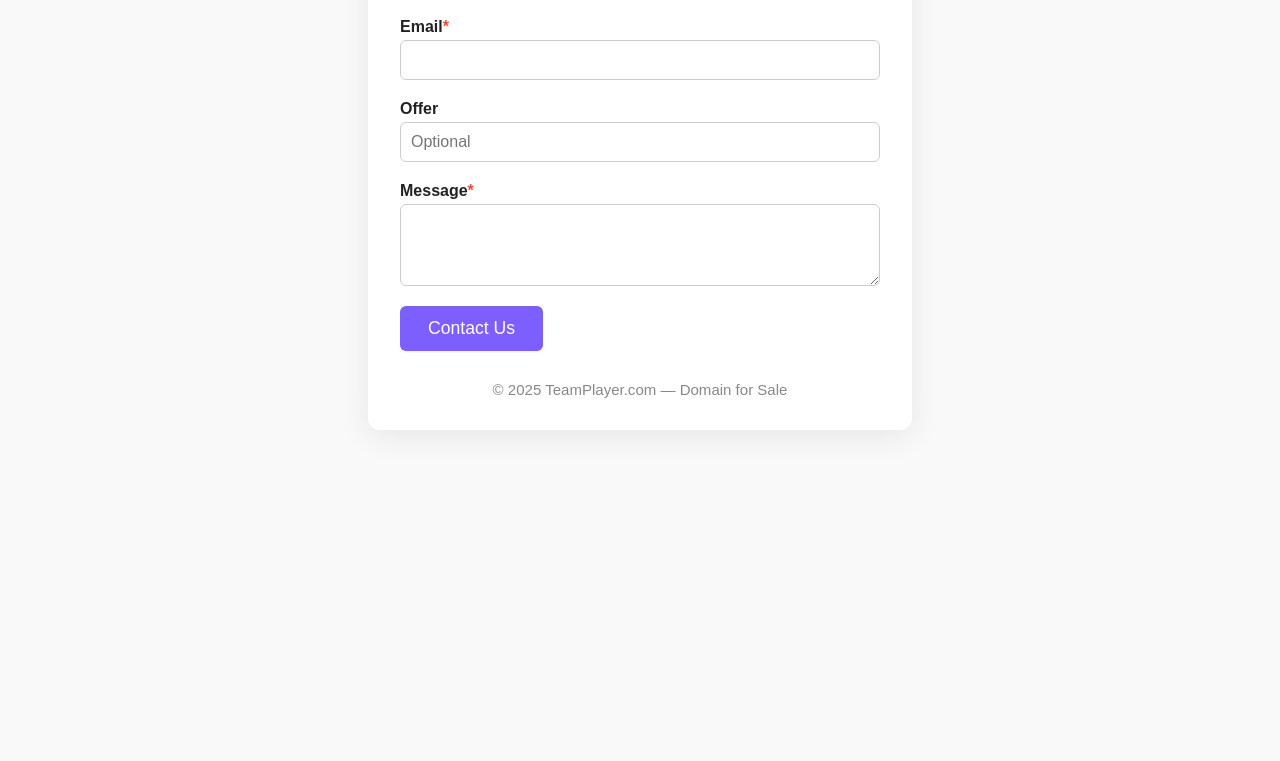
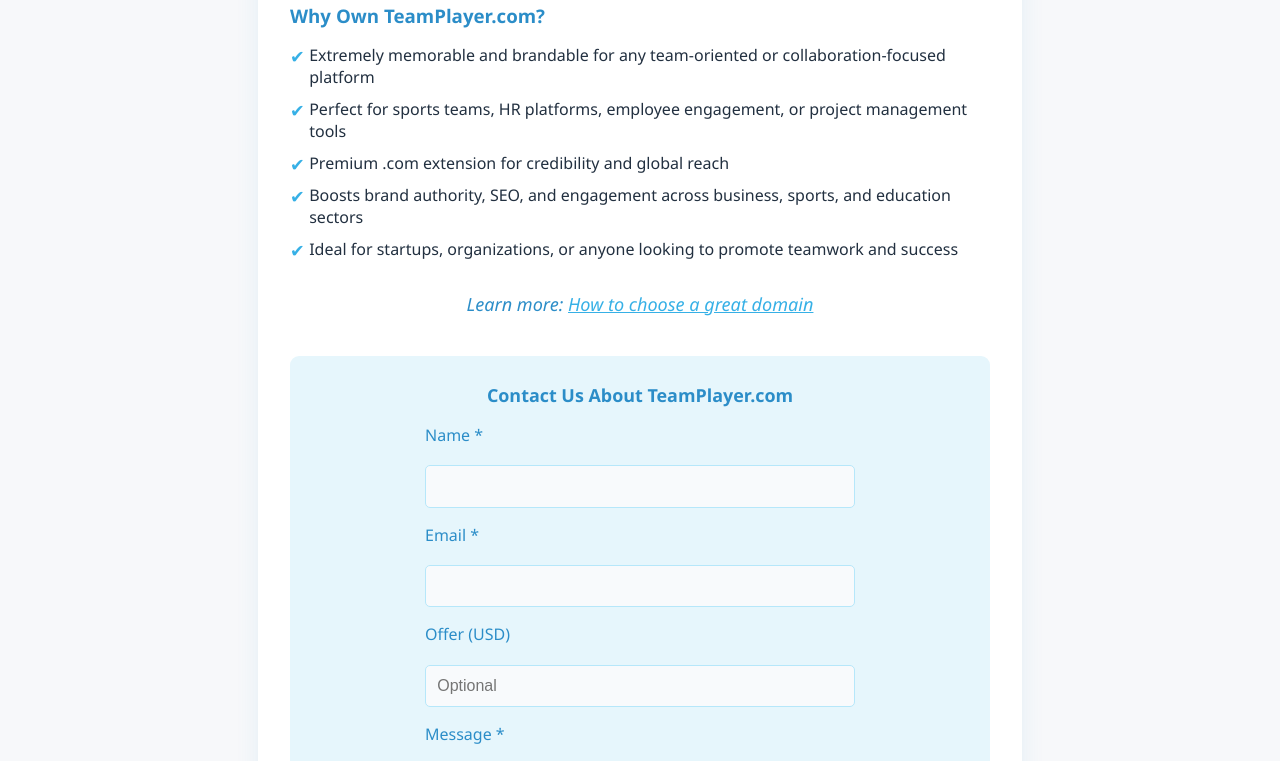
Before and after one commit to Schnyarp/TeamPlayercom, a plain HTML site: page index.html in a window 1280 px wide. Shown: the part 304-1065 px from the top of the page. Before the commit the page ends 800 px from the top, so only its background shows below. Drawn offline with Linux system fonts and the light colour scheme.

Commit message:
Add files via upload

```diff
--- a/index.html
+++ b/index.html
@@ -2,95 +2,236 @@
 <html lang="en">
 <head>
     <meta charset="UTF-8">
-  <title>TeamPlayer.com — Domain for Sale</title>
-  <meta name="viewport" content="width=device-width, initial-scale=1">
-  <meta name="description" content="TeamPlayer.com is a premium domain name available for sale. Contact us to make your offer.">
-  <meta name="keywords" content="TeamPlayer.com, domain for sale, premium domain, buy domain, contact">
+    <meta name="viewport" content="width=device-width, initial-scale=1.0">
+    <title>TeamPlayer.com – Premium Domain For Sale</title>
+    <meta name="description" content="TeamPlayer.com is a premium, memorable domain now available for purchase. The perfect name for your next team management, collaboration, sports, or HR project.">
     <style>
         body {
-      font-family: Arial, sans-serif;
-      background: #f9f9f9;
-      margin: 0; padding: 0;
-      color: #222;
+            font-family: 'Segoe UI', Arial, sans-serif;
+            background: #f7f8fa;
+            margin: 0;
+            padding: 0;
+            color: #223040;
         }
-    .container {
-      max-width: 480px;
-      margin: 60px auto;
-      background: #fff;
-      padding: 32px;
-      border-radius: 12px;
-      box-shadow: 0 6px 32px rgba(0,0,0,0.08);
+        header {
+            background: #2b8dc8;
+            color: #fff;
+            padding: 2.1rem 0 1.4rem 0;
             text-align: center;
         }
-    h1 {
-      font-size: 2.2em;
-      margin-bottom: 0.3em;
+        header h1 {
+            margin: 0;
+            font-size: 2.6rem;
+            letter-spacing: 1px;
         }
-    p {
-      margin-bottom: 2em;
-      color: #444;
+        header p {
+            margin: 0.7rem 0 0 0;
+            font-size: 1.18rem;
+            color: #b6e7fa;
         }
-    form {
-      text-align: left;
+        main {
+            max-width: 700px;
+            margin: 2.5rem auto;
+            background: #fff;
+            border-radius: 12px;
+            box-shadow: 0 4px 24px rgba(43,141,200,0.09);
+            padding: 2.5rem 2rem 2rem 2rem;
         }
-    label {
-      display: block;
-      margin-bottom: 0.3em;
-      font-weight: bold;
+        .for-sale {
+            text-align: center;
+            font-size: 2.1rem;
+            margin-bottom: 2rem;
+            color: #2b8dc8;
+            font-weight: 700;
         }
-    input, textarea {
-      width: 100%;
-      padding: 10px;
-      margin-bottom: 1.2em;
-      border: 1px solid #ccc;
-      border-radius: 6px;
-      font-size: 1em;
-      box-sizing: border-box;
-      outline: none;
-      transition: border-color .2s;
+        .features {
+            margin: 2rem 0;
         }
-    input:focus, textarea:focus {
-      border-color: #7d5fff;
+        .features h2 {
+            color: #2b8dc8;
+            font-size: 1.17rem;
+            margin-bottom: 1rem;
         }
-    button {
-      background: #7d5fff;
+        .features ul {
+            list-style: none;
+            padding: 0;
+        }
+        .features li {
+            margin: 0.62rem 0;
+            padding-left: 1.2rem;
+            position: relative;
+        }
+        .features li::before {
+            content: "✔";
+            color: #36b0e6;
+            font-size: 1.1em;
+            position: absolute;
+            left: 0;
+        }
+        .inquiry-form-section {
+            margin: 2.5rem 0 0 0;
+            padding: 1.7rem 1.1rem 1.1rem 1.1rem;
+            background: #e6f6fc;
+            border-radius: 9px;
+        }
+        .inquiry-form-section h3 {
+            margin-top: 0;
+            color: #2b8dc8;
+            font-size: 1.12rem;
+            text-align: center;
+            margin-bottom: 1.08rem;
+        }
+        .info-article {
+            text-align: center;
+            margin-bottom: 1.7rem;
+            font-size: 1.13rem;
+            color: #2b8dc8;
+            font-style: italic;
+        }
+        .info-article a {
+            color: #36b0e6;
+            text-decoration: underline;
+        }
+        form.inquiry-form {
+            max-width: 430px;
+            margin: 0 auto;
+            display: flex;
+            flex-direction: column;
+            gap: 1rem;
+        }
+        .inquiry-form label {
+            font-size: 1rem;
+            color: #2b8dc8;
+            margin-bottom: 0.2rem;
+            font-weight: 500;
+        }
+        .inquiry-form input,
+        .inquiry-form textarea {
+            padding: 0.7rem;
+            border: 1px solid #b6e7fa;
+            border-radius: 5px;
+            font-size: 1rem;
+            background: #f8fafc;
+            resize: vertical;
+        }
+        .inquiry-form textarea {
+            min-height: 90px;
+            max-height: 220px;
+        }
+        .inquiry-form input[type="submit"] {
+            background: #36b0e6;
             color: #fff;
             border: none;
-      padding: 12px 28px;
-      font-size: 1.1em;
+            font-size: 1.1rem;
             border-radius: 6px;
+            padding: 0.8rem 0;
             cursor: pointer;
-      transition: background .2s;
+            transition: background 0.19s;
+            margin-top: 0.3rem;
         }
-    button:hover {
-      background: #5f3dc4;
+        .inquiry-form input[type="submit"]:hover {
+            background: #2b8dc8;
         }
-    .footnote { font-size: 0.94em; color: #888; margin-top: 2em; }
+        .thanks-message {
+            display: none;
+            text-align: center;
+            color: #2b8dc8;
+            font-weight: bold;
+            margin-top: 1.1rem;
+        }
+        footer {
+            text-align: center;
+            color: #6d9fc0;
+            font-size: 0.9rem;
+            padding: 1.6rem 0 0.7rem 0;
+        }
+        @media (max-width: 600px) {
+            main {
+                padding: 1.2rem 0.5rem 1rem 0.5rem;
+            }
+            .for-sale {
+                font-size: 1.4rem;
+            }
+            .inquiry-form-section {
+                padding: 1.1rem 0.3rem 0.5rem 0.3rem;
+            }
+            .info-article {
+                font-size: 1.02rem;
+            }
+        }
     </style>
 </head>
 <body>
-  <div class="container">
+    <header>
         <h1>TeamPlayer.com</h1>
-    <p><strong>This premium domain name is for sale!</strong><br>
-    Contact us below to make an offer or inquire for more details.</p>
-    <form action="https://formspree.io/f/xqaqjjen" method="POST">
-      <label for="name">Name<span style="color:#e74c3c">*</span></label>
-      <input type="text" id="name" name="name" required>
+        <p>The Ideal Domain for Collaboration, Sports, and Teamwork Platforms</p>
+    </header>
+    <main>
+        <div class="for-sale">This premium domain is <strong>for sale</strong>!</div>
+        <section class="features">
+            <h2>Why Own TeamPlayer.com?</h2>
+            <ul>
+                <li>Extremely memorable and brandable for any team-oriented or collaboration-focused platform</li>
+                <li>Perfect for sports teams, HR platforms, employee engagement, or project management tools</li>
+                <li>Premium .com extension for credibility and global reach</li>
+                <li>Boosts brand authority, SEO, and engagement across business, sports, and education sectors</li>
+                <li>Ideal for startups, organizations, or anyone looking to promote teamwork and success</li>
+            </ul>
+        </section>
+        <div class="info-article">
+            Learn more: <a href="https://corelli.com/domains.html" target="_blank" rel="noopener">How to choose a great domain</a>
+        </div>
+        <section class="inquiry-form-section" id="inquiry-form">
+            <h3>Contact Us About TeamPlayer.com</h3>
+            <form class="inquiry-form" action="https://formspree.io/f/xqaqjjen" method="POST" autocomplete="on">
+                <input type="hidden" name="_redirect" value="https://TeamPlayer.com/thank-you.html">
+                <label for="name">Name *</label>
+                <input type="text" name="name" id="name" required autocomplete="name">
 
-      <label for="email">Email<span style="color:#e74c3c">*</span></label>
-      <input type="email" id="email" name="email" required>
+                <label for="email">Email *</label>
+                <input type="email" name="email" id="email" required autocomplete="email">
 
-      <label for="offer">Offer</label>
-      <input type="text" id="offer" name="offer" placeholder="Optional">
+                <label for="offer">Offer (USD)</label>
+                <input type="number" name="offer" id="offer" min="0" step="any" placeholder="Optional">
 
-      <label for="message">Message<span style="color:#e74c3c">*</span></label>
-      <textarea id="message" name="message" rows="4" required></textarea>
+                <label for="message">Message *</label>
+                <textarea name="message" id="message" required placeholder="Your inquiry..."></textarea>
 
-      <button type="submit">Contact Us</button>
+                <input type="submit" value="Send Inquiry">
             </form>
-    <div class="footnote">
-      &copy; 2025 TeamPlayer.com &mdash; Domain for Sale
+            <div class="thanks-message" id="thanks-message">
+                Thank you for your inquiry! We will contact you soon.
             </div>
-  </div>
+        </section>
+    </main>
+    <footer>
+        &copy; 2025 TeamPlayer.com &ndash; This domain is for sale.
+    </footer>
+    <script>
+        // Optional: show a thank you message after submission using AJAX (Formspree supports this)
+        document.querySelector('.inquiry-form').addEventListener('submit', function(e) {
+            // Uncomment below to enable AJAX-style feedback (Formspree recommends this)
+            /*
+            e.preventDefault();
+            var form = this;
+            var data = new FormData(form);
+            fetch(form.action, {
+                method: form.method,
+                body: data,
+                headers: { 'Accept': 'application/json' }
+            }).then(function(response) {
+                if (response.ok) {
+                    window.location.href = "https://TeamPlayer.com/thank-you.html";
+                } else {
+                    response.json().then(function(data){
+                        alert(data.error || 'Oops! There was a problem submitting your form');
+                    });
+                }
+            }).catch(function(error) {
+                alert('Oops! There was a problem submitting your form');
+            });
+            */
+        });
+    </script>
 </body>
 </html>
```
Also changed, not shown: thank-you.html (added, +42 -0 lines). Lines whose indentation alone changed are shown as unchanged.
